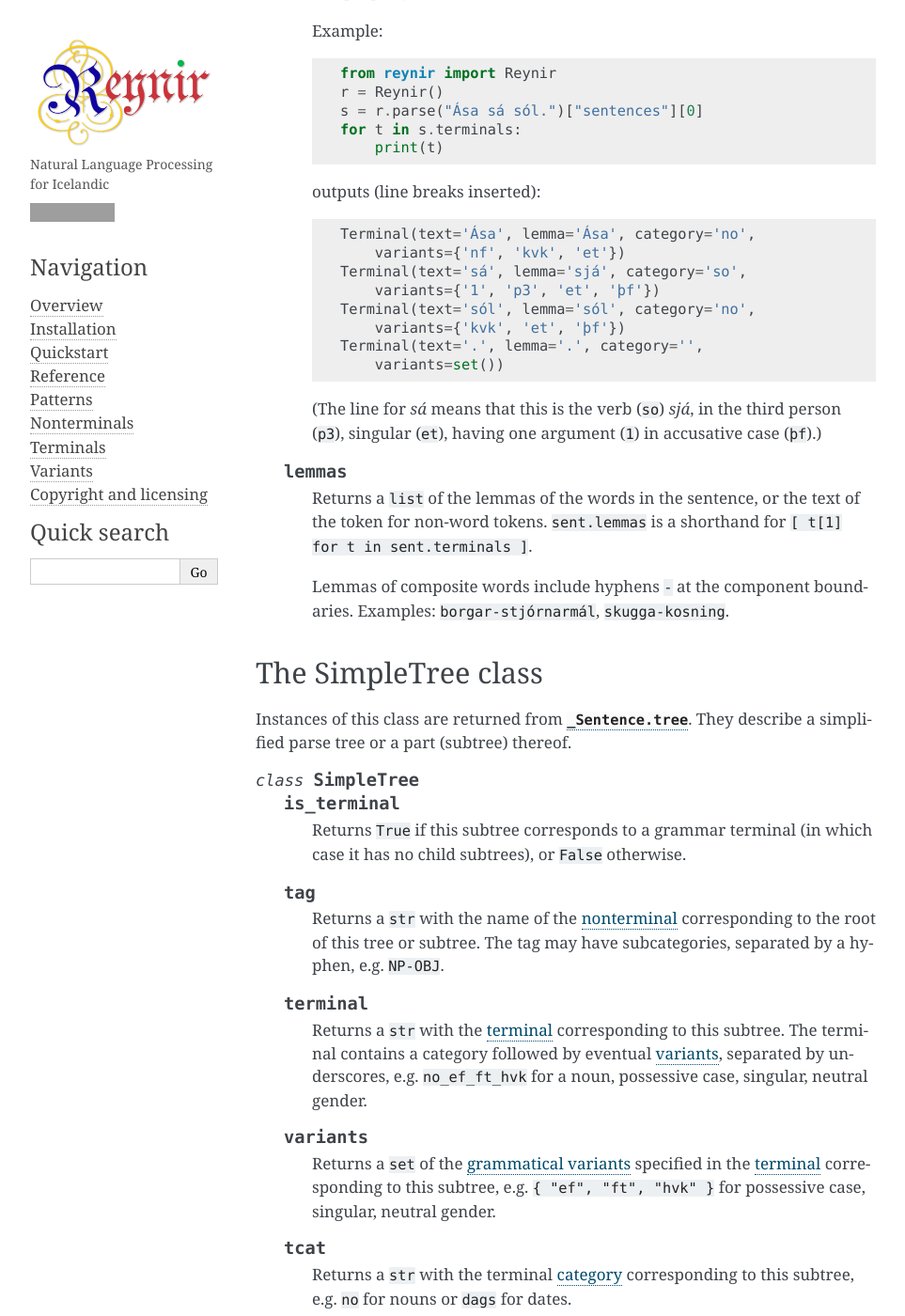
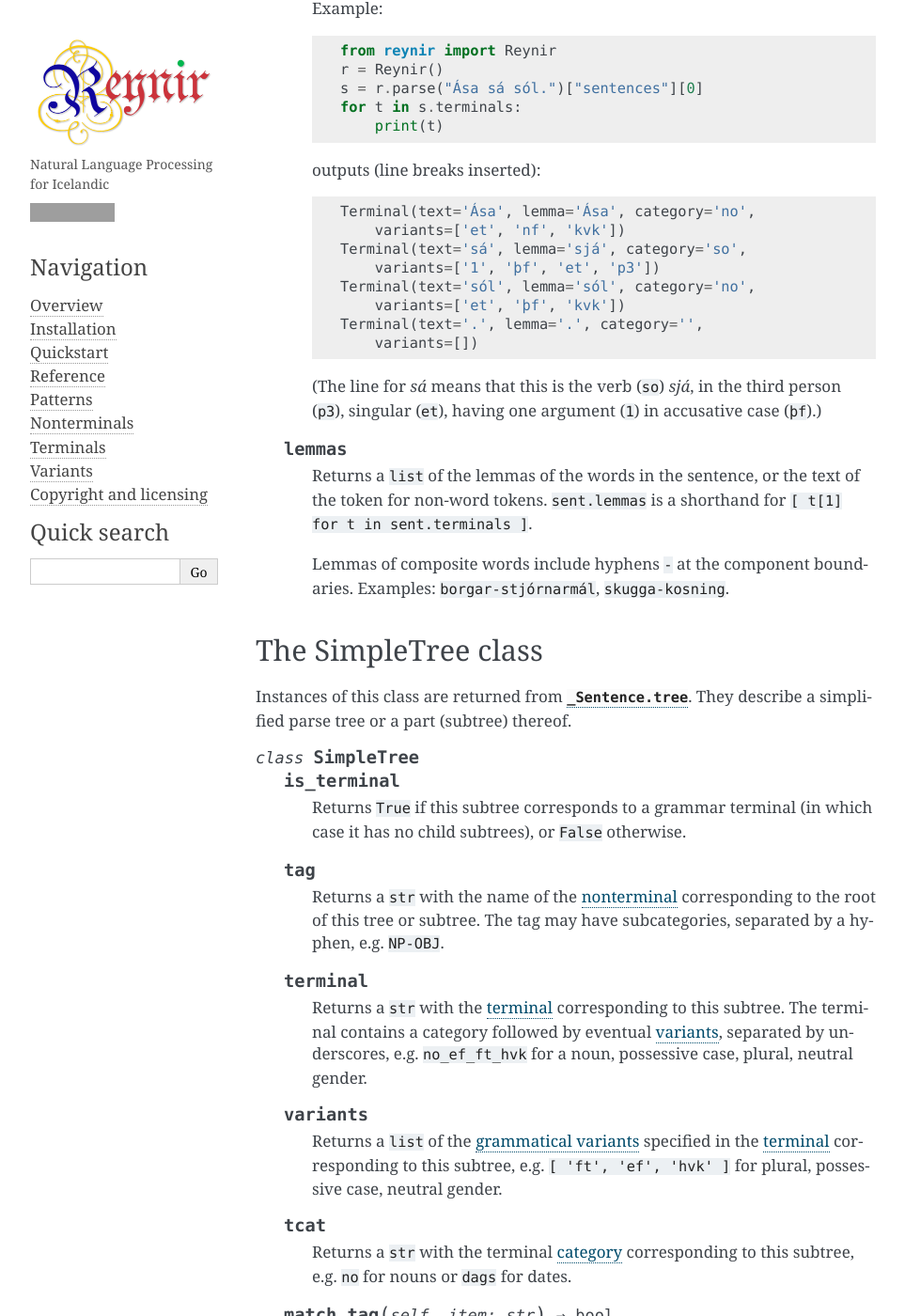
Before and after one commit to mideind/GreynirEngine, a Sphinx documentation site: the page built from doc/reference.rst, in a window 1280 px wide and 1400 px high, scrolled down 7341 px. Shown: the whole window at 94% size, without its empty margins (148-1111 px from the left). Built offline with Sphinx 7.4.7, drawn with Linux system fonts in a browser that asks for light colours; some of the changed text lies outside the part shown; grey boxes are pictures that could not be loaded.

Commit message:
Version 1.0.2; SimpleTree.variants is now a list; doc updates

```diff
--- a/doc/reference.rst
+++ b/doc/reference.rst
@@ -357,8 +357,8 @@ hence the leading underscore in the class name.
 
         2. **category**: The word :ref:`category <categories>` (``no`` for noun, ``so`` for verb, etc.)
 
-        3. **variants**: A set of the :ref:`grammatical variants <variants>` for
-           the word, if the token is a word, otherwise an empty set. The variants include
+        3. **variants**: A list of the :ref:`grammatical variants <variants>` for
+           the word or token, or an empty list if not applicable. The variants include
            the case (``nf``, ``þf``, ``þgf``, ``ef``), gender (``kvk``, ``kk``, ``hk``),
            person, verb form, adjective degree, etc.
 
@@ -376,13 +376,13 @@ hence the leading underscore in the class name.
         outputs (line breaks inserted)::
 
             Terminal(text='Ása', lemma='Ása', category='no',
-                variants={'nf', 'kvk', 'et'})
+                variants=['et', 'nf', 'kvk'])
             Terminal(text='sá', lemma='sjá', category='so',
-                variants={'1', 'p3', 'et', 'þf'})
+                variants=['1', 'þf', 'et', 'p3'])
             Terminal(text='sól', lemma='sól', category='no',
-                variants={'kvk', 'et', 'þf'})
+                variants=['et', 'þf', 'kvk'])
             Terminal(text='.', lemma='.', category='',
-                variants=set())
+                variants=[])
 
         (The line for *sá* means that this is the verb (``so``) *sjá*,
         in the third person (``p3``), singular (``et``), having one argument (``1``)
@@ -423,14 +423,14 @@ They describe a simplified parse tree or a part (subtree) thereof.
         Returns a ``str`` with the :ref:`terminal <terminals>` corresponding to this
         subtree. The terminal contains a category followed by eventual
         :ref:`variants <variants>`, separated by underscores, e.g. ``no_ef_ft_hvk`` for
-        a noun, possessive case, singular, neutral gender.
+        a noun, possessive case, plural, neutral gender.
 
     .. py:attribute:: variants
 
-        Returns a ``set`` of the :ref:`grammatical variants <variants>`
+        Returns a ``list`` of the :ref:`grammatical variants <variants>`
         specified in the :ref:`terminal <terminals>` corresponding to this
-        subtree, e.g. ``{ "ef", "ft", "hvk" }`` for possessive case,
-        singular, neutral gender.
+        subtree, e.g. ``[ 'ft', 'ef', 'hvk' ]`` for plural, possessive case,
+        neutral gender.
 
     .. py:attribute:: tcat
 
--- a/setup.py
+++ b/setup.py
@@ -60,7 +60,7 @@ def read(*names, **kwargs):
 
 setup(
     name='reynir',
-    version='1.0.1',
+    version='1.0.2',
     license='GNU GPLv3',
     description='A natural language parser for Icelandic',
     long_description='%s\n%s' % (
```
Also changed, not shown: other parts of doc/reference.rst (+14 -0 lines), doc/terminals.rst (+9 -2 lines), 2 other files.
